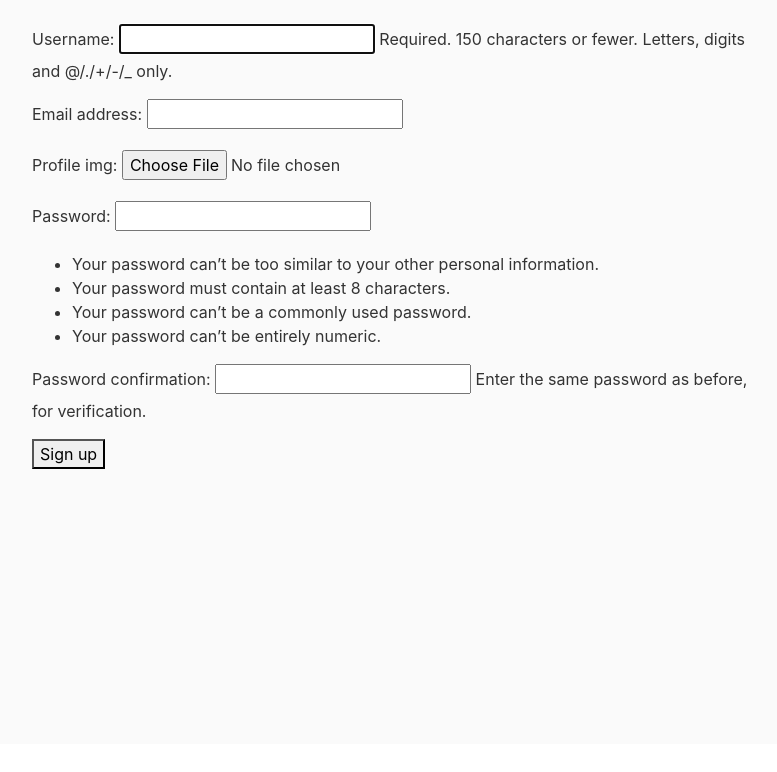
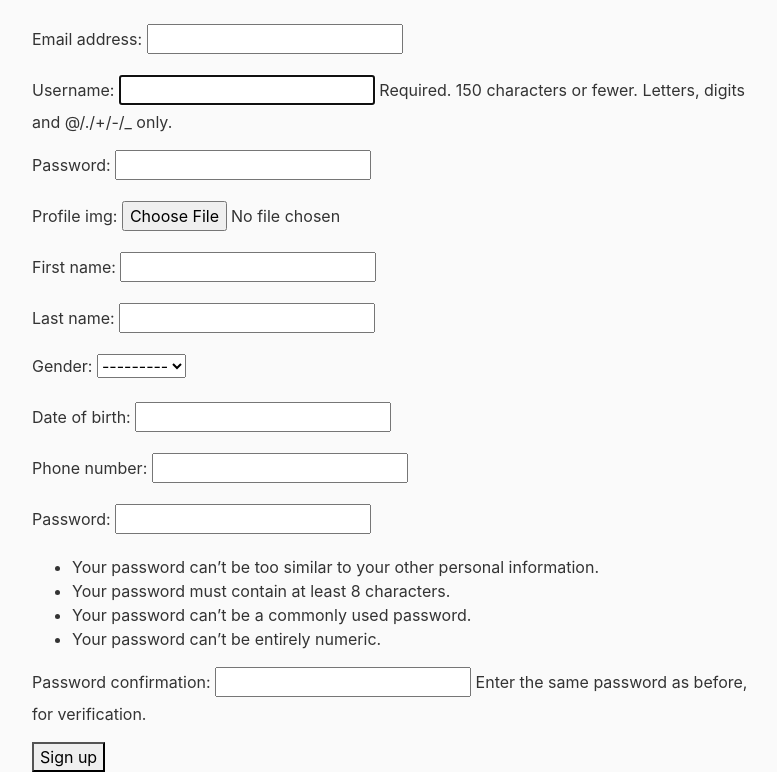
Before and after one commit to gcivil-nyu-org/Team_Team1_CS-GY-6063-Fall2021, a Django app: page /vmental/auth/signup/ in a window 1280 px wide. Shown: the part 56-828 px from the top of the page, without its empty margins (53-830 px from the left). Before the commit the page ends 525 px from the top, so only its background shows below. Run offline with Django 3.2, Linux system fonts and the light colour scheme; some libraries are stand-ins or nearby versions.

Commit message:
update user model and reformat templates

```diff
--- a/VMentalHealth/settings.py
+++ b/VMentalHealth/settings.py
@@ -139,4 +139,4 @@ LOGIN_REDIRECT_URL = 'index'
 
 LOGOUT_REDIRECT_URL = 'index'
 
-AUTH_USER_MODEL = 'vmental.BaseUser'
+AUTH_USER_MODEL = 'vmental.CustomizedUser'
--- a/vmental/admin.py
+++ b/vmental/admin.py
@@ -1,7 +1,5 @@
 from django.contrib import admin
-from vmental.models import PatientUser
-from vmental.models import ProviderUser
+from vmental.models import CustomizedUser
 
 # Register your models here.
-admin.site.register(PatientUser)
-admin.site.register(ProviderUser)
+admin.site.register(CustomizedUser)
--- a/vmental/forms.py
+++ b/vmental/forms.py
@@ -1,15 +1,18 @@
 from django.contrib.auth.forms import UserCreationForm
-from vmental.models import PatientUser
-from vmental.models import ProviderUser
+from vmental.models import CustomizedUser
 
 
-class PatientCreationForm(UserCreationForm):
+class UserCreationForm(UserCreationForm):
     class Meta(UserCreationForm.Meta):
-        model = PatientUser
-        fields = ('username', 'email', 'profile_img')
-
-
-class ProviderCreationForm(UserCreationForm):
-    class Meta(UserCreationForm.Meta):
-        model = ProviderUser
-        fields = ('username', 'email', 'profile_img')
+        model = CustomizedUser
+        fields = (
+            'email',
+            'username',
+            'password',
+            'profile_img',
+            'first_name',
+            'last_name',
+            'gender',
+            'date_of_birth',
+            'phone_number',
+        )
--- a/vmental/models.py
+++ b/vmental/models.py
@@ -1,12 +1,17 @@
 from django.contrib.auth.models import AbstractUser
+from django.db.models.fields import BooleanField, CharField, DateField
 from imagekit.models import ProcessedImageField
 
 
-class BaseUser(AbstractUser):
-    pass
-
-
-class PatientUser(BaseUser):
+class CustomizedUser(AbstractUser):
+    date_of_birth = DateField()
+    GENDER_CHOICES = {
+        ('M', 'Male'),
+        ('F', 'Female'),
+    }
+    gender = CharField(max_length=1, choices=GENDER_CHOICES)
+    is_provider = BooleanField()
+    phone_number = CharField(max_length=10)
     profile_img = ProcessedImageField(
         upload_to='static/images/patient/profile_img',
         format='JPEG',
@@ -14,13 +19,3 @@ class PatientUser(BaseUser):
         blank=True,
         null=True
     )
-
-
-class ProviderUser(BaseUser):
-    profile_img = ProcessedImageField(
-        upload_to='static/images/provider/profile_img',
-        format='JPEG',
-        options={'quality': 100},
-        blank=True,
-        null=True
-    )
--- a/vmental/views.py
+++ b/vmental/views.py
@@ -1,8 +1,7 @@
 from django.views.generic import TemplateView, CreateView
 from django.urls import reverse_lazy
 
-from vmental.forms import PatientCreationForm
-from vmental.forms import ProviderCreationForm
+from vmental.forms import UserCreationForm
 
 
 # Create your views here.
@@ -11,12 +10,6 @@ class IndexView(TemplateView):
 
 
 class SignUpView(CreateView):
-    form_class = PatientCreationForm
+    form_class = UserCreationForm
     template_name = 'signup.html'
     success_url = reverse_lazy("login")
-
-
-class ProviderSignUpView(CreateView):
-    form_class = ProviderCreationForm
-    template_name = 'pro_signup.html'
-    success_url = reverse_lazy("pro_login")
```
Also changed, not shown: templates/index.html (+0 -46 lines), db.sqlite3, vmental/migrations/0001_initial.py, vmental/migrations/0002_alter_customizeduser_gender.py (added).
